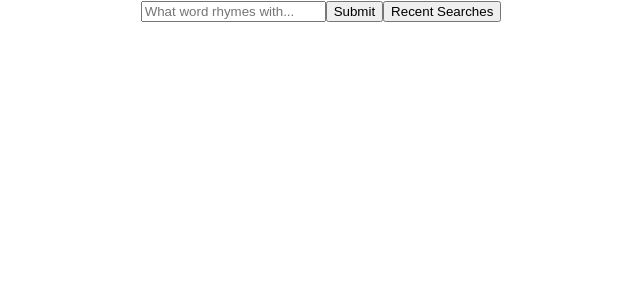
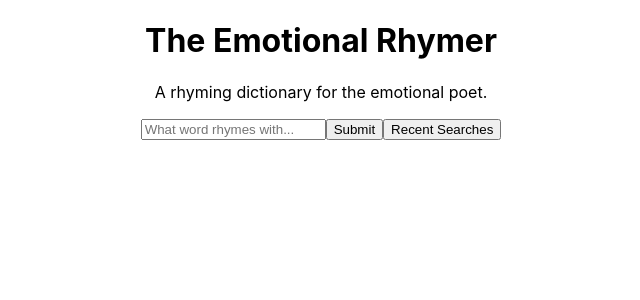
Before and after one commit to tanishaldavey/the-emotional-rhymer, a React (Create React App) app: page / in a window 1280 px wide. Shown: the top 300 px of the page, without its empty margins (319-959 px from the left). Built offline with nearby package versions, Linux system fonts and the light colour scheme.

Commit message:
Add text to the header

```diff
--- a/src/components/Header/Header.js
+++ b/src/components/Header/Header.js
@@ -4,6 +4,8 @@ import './Header.css';
 const Header = () => {
   return(
     <header>
+      <h1>The Emotional Rhymer</h1>
+      <p>A rhyming dictionary for the emotional poet.</p>
     </header>
   )
 }
```
